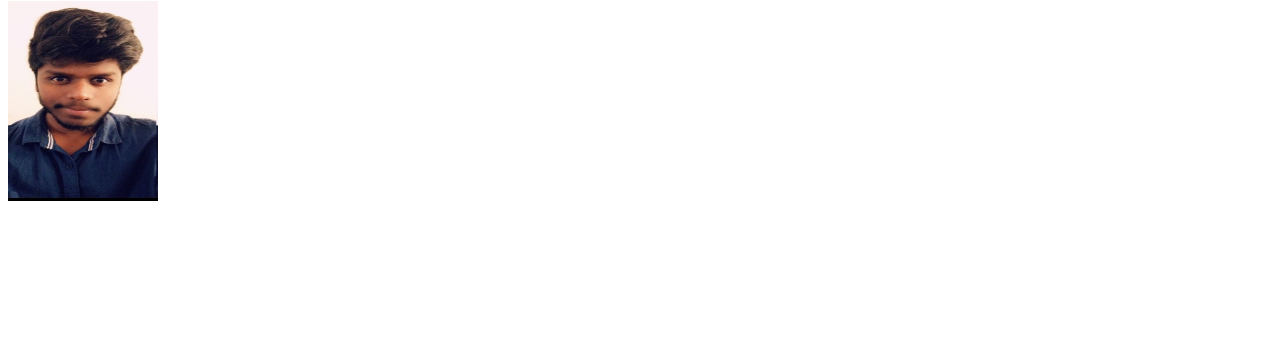
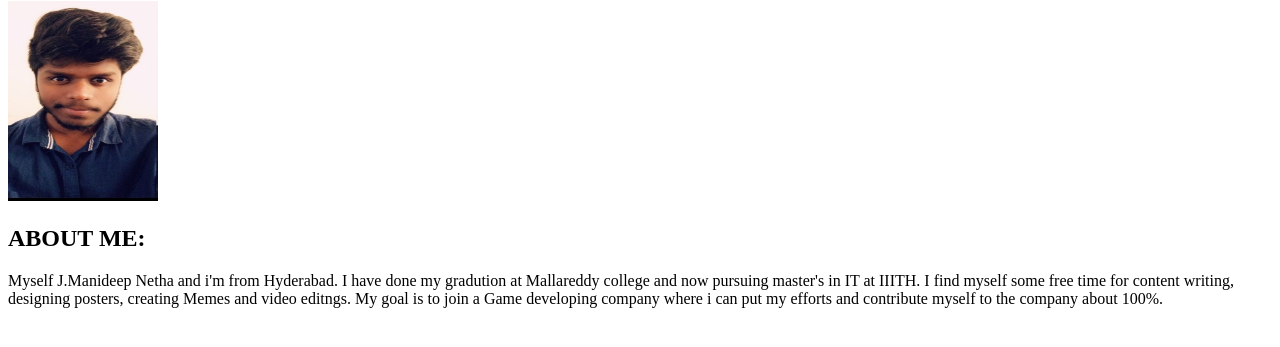
Before and after one commit to Manideepnetha/SoftwareAppDevelopment, a plain HTML site: page HTML_MY_JOURNEY/MyJourney.html in a window 1280 px wide. Shown: the part 79-426 px from the top of the page. Drawn offline with Linux system fonts and the light colour scheme.

Commit message:
Third Commit HTML

```diff
--- a/HTML_MY_JOURNEY/MyJourney.html
+++ b/HTML_MY_JOURNEY/MyJourney.html
@@ -6,6 +6,8 @@
     <body>
         <h1 style="color:rgb(2, 0, 112);text-align:center;"> My MSIT Journey </h1>
         <img src="Manideep.jpg" height="200" width="150">
+        <h2> ABOUT ME: </h2>
+        <p>Myself J.Manideep Netha and i'm from Hyderabad. I have done my gradution at Mallareddy college and now pursuing master's in IT at IIITH. I find myself some free time for content writing, designing posters, creating Memes and video editngs. My goal is to join a Game developing company where i can put my efforts and contribute myself to the company about 100%.</p>
     </body>
 
 
```
